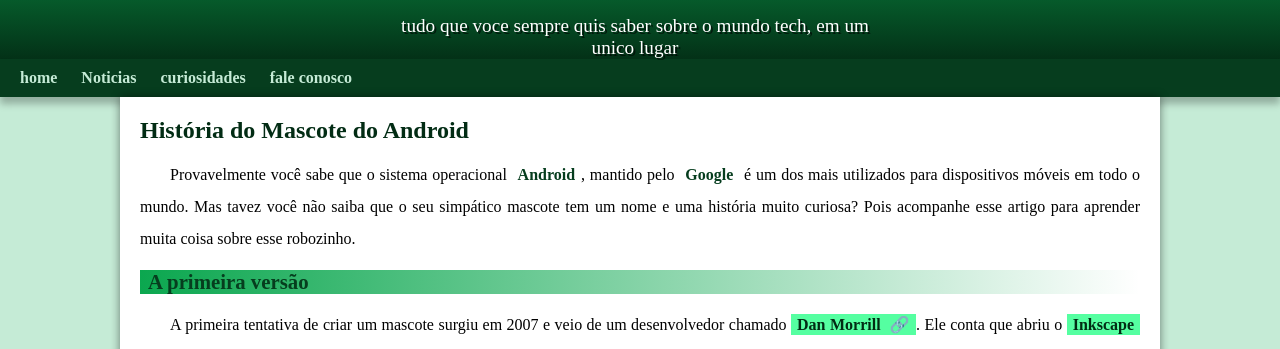
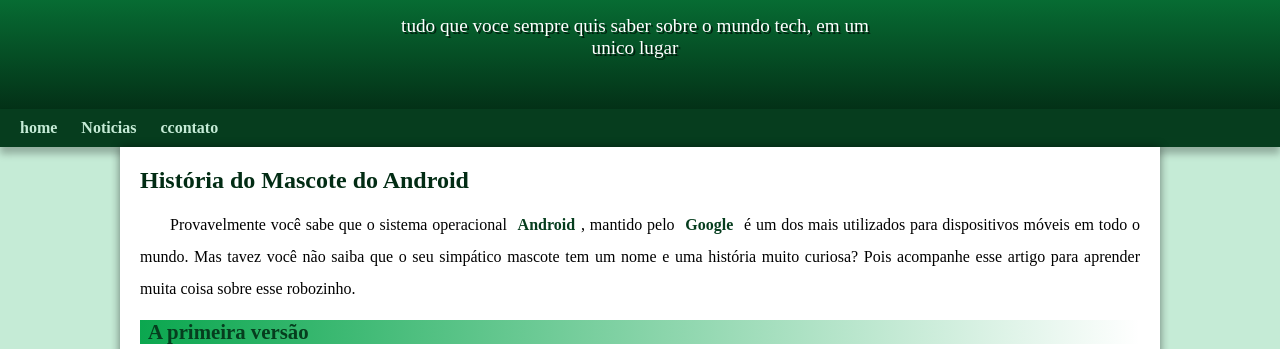
Before and after one commit to leaoaado-7/andoid-novo, a plain HTML site: page index.html in a window 1280 px wide. Shown: the part 110-459 px from the top of the page. Drawn offline with Linux system fonts and the light colour scheme.

Commit message:
corrigido

```diff
--- a/estilo/style.css
+++ b/estilo/style.css
@@ -50,7 +50,7 @@ max-width: 500px;
 padding-right: 10px;
 padding-top: 10px;
 margin: auto;
-bottom: 20px;
+padding-bottom: 50px;
 text-shadow: 2px 2px 0px rgba(0, 0, 0, 0.61);
 
 
--- a/index.html
+++ b/index.html
@@ -15,8 +15,7 @@
    <nav>
     <a href="#">home</a>
     <a href="#">Noticias</a>
-    <a href="#">curiosidades</a>
-    <a href="#">fale conosco</a>
+    <a href="#">ccontato</a>
    </nav>
    <main>
     <article>
```
